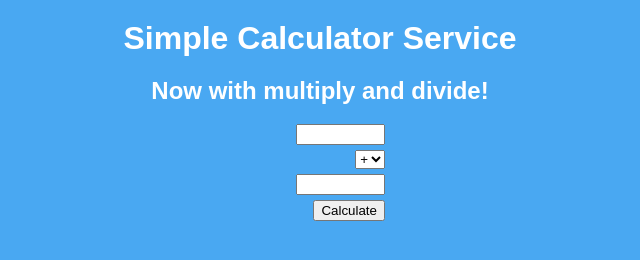
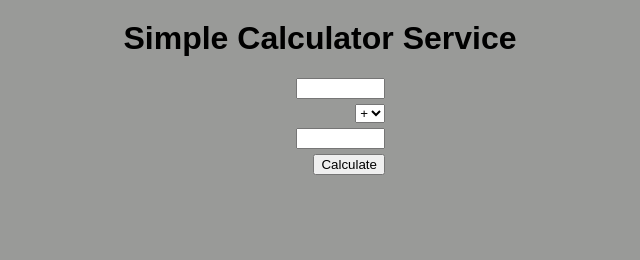
Before and after one commit to rbrigham/js-website, a plain HTML site: page index.html in a window 1280 px wide. Shown: the whole page, without its empty margins (320-960 px from the left). Drawn offline with Linux system fonts and the light colour scheme.

Commit message:
Go to grey background

```diff
--- a/index.html
+++ b/index.html
@@ -5,8 +5,10 @@
   <title>Calculator</title>
   <style>
     html {
-      color: #fff;
-      background-color: #49a8f2;
+      /*color: #fff;
+      background-color: #49a8f2; */
+      color: #000;
+      background-color: #999a98;
       font-family: Arial, sans-serif;
       font-size: 1em;
       line-height: 1.1;
@@ -42,14 +44,13 @@
 <body>
   <div id="content">
     <h1>Simple Calculator Service</h1>
-    <h2>Now with multiply and divide!</h2>
     <div id="calculator">
       <input id="a" type="text" name="a" size="8" /><br/>
       <select id="operation" name="operation">
 	<option value="add" selected>+</option>
 	<option value="subtract">-</option>
-	<option value="multiply">*</option>
-	<option value="divide">/</option>
+	<!--<option value="multiply">*</option>
+	<option value="divide">/</option> -->
       </select><br/>
       <input id="b" type="text" name="b" size="8" /><br/>
       <button id="calculate" name="calculate">Calculate</button><br/><br/>
```
